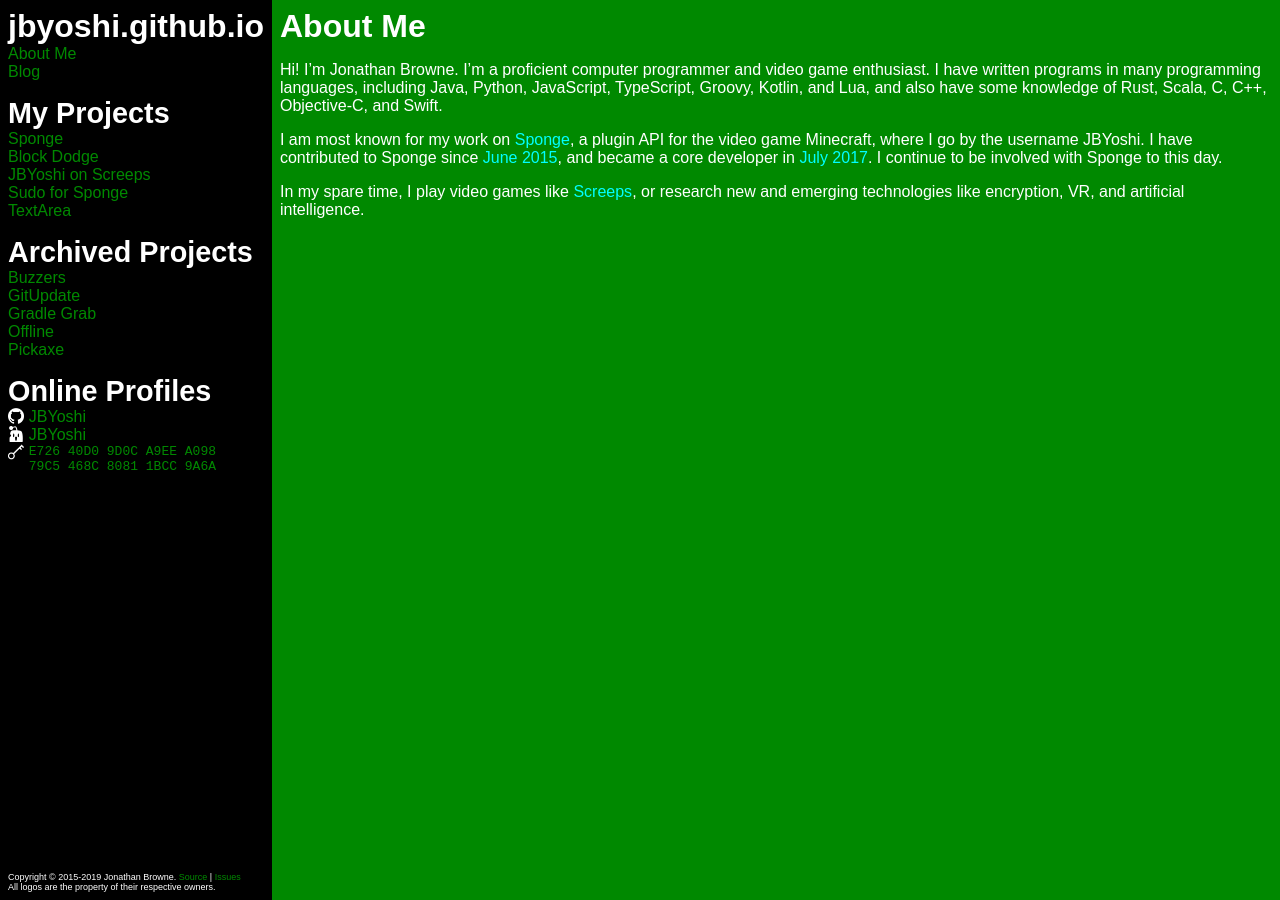
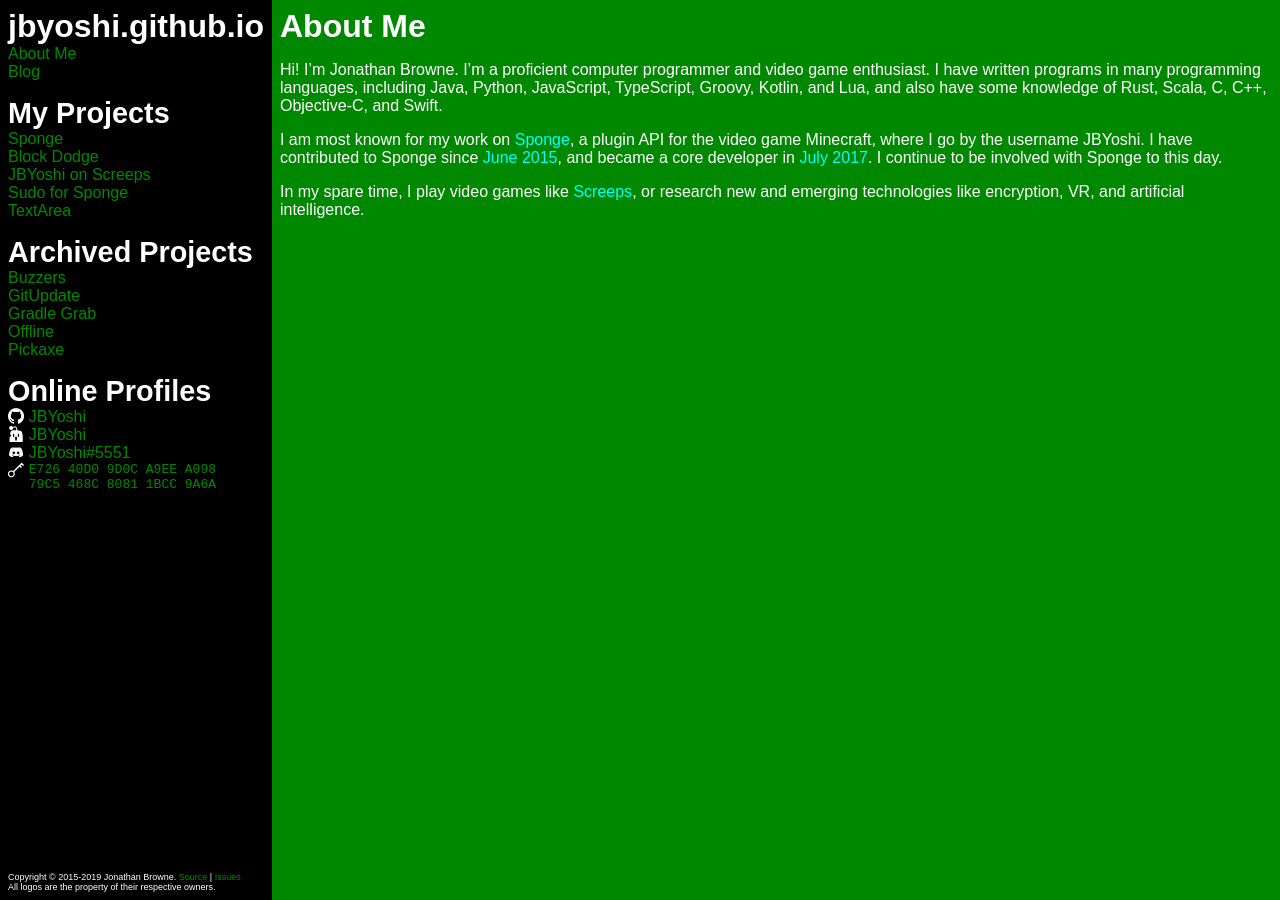
Before and after one commit to JBYoshi/jbyoshi.github.io, a Jekyll site: the page built from index.md, in a window 1280 px wide. Built offline with Jekyll 4.4.1, drawn with Linux system fonts in a browser that asks for light colours.

Commit message:
Add Discord link.

```diff
--- a/_layouts/base.html
+++ b/_layouts/base.html
@@ -73,6 +73,10 @@
                     <img src="/assets/3rdparty/spongie-mark-white-128.png" class="social-logo" alt="SpongePowered">
                     JBYoshi
                 </a>
+                <a class="social" href="https://discord.gg/sponge">
+                    <img src="/assets/3rdparty/discord.png" class="social-logo" alt="Discord">
+                    JBYoshi#5551
+                </a>
                 <a class="social" href="/pgp-key.txt" {% if page.relme %}rel=pgpkey{% endif %}>
                     <!-- This image is in the public domain. Originally from https://openclipart.org/detail/284027/minimally-colored-symbols -->
                     <img src="/assets/key.png" class="social-logo" alt="PGP">
```
Also changed, not shown: assets/3rdparty/discord.png (added).
